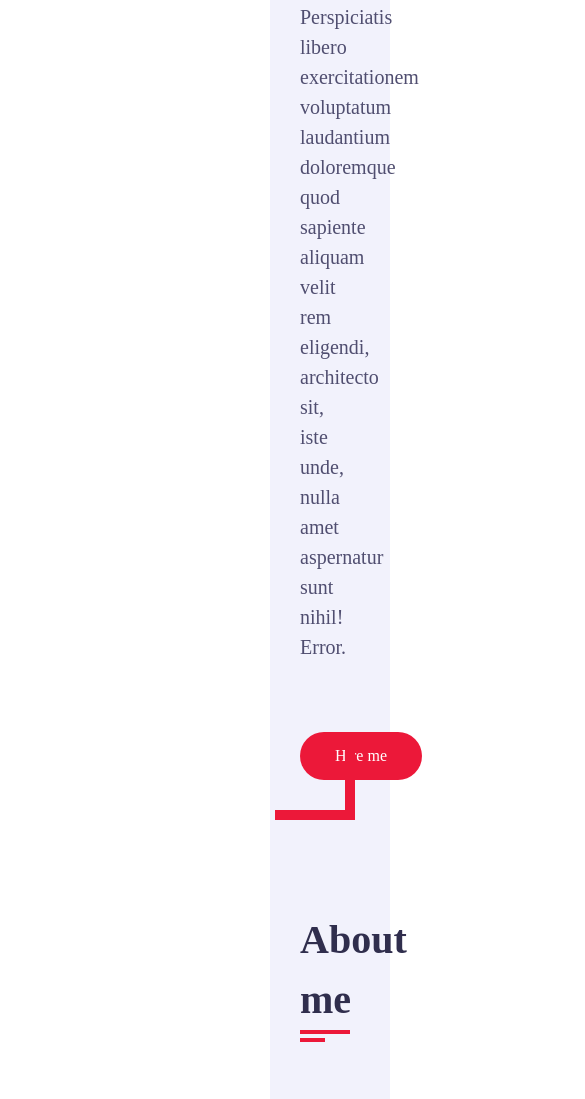
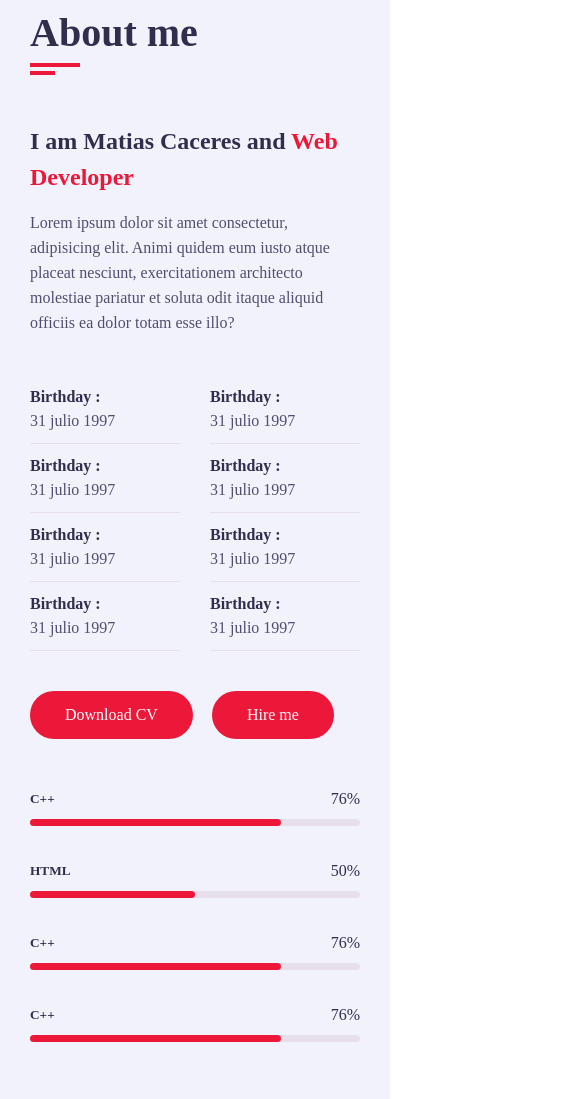
Before and after one commit to MatiasAgustinCaceres/MatiasAgustinCaceres.github.io, a plain HTML site: page index.html in a window 390 px wide. Shown: the part 901-2000 px from the top of the page, 585 px wide, since content can reach past the window. Drawn offline with Linux system fonts and the light colour scheme; a web font is replaced by a local one.

Commit message:
Responsive finished

```diff
--- a/Css/style_sheet.css
+++ b/Css/style_sheet.css
@@ -581,6 +581,7 @@ h3.my-profession {
     flex: 0 0 25%;
     max-width: 25%;
     text-align: center;
+    padding-bottom: 30px;
 }
 
 .contact .contact-info-item .icon {
@@ -606,3 +607,40 @@ h3.my-profession {
     color: var(--text-black-700);
     font-weight: 400;
 }
+
+/* ---------------------------------- responsive ----------------------------------*/
+
+@media (max-width:1199px) {
+    .aside {
+        left: -270px;
+    }
+    .main-content {
+        padding-left: 0;
+    }
+    .about .about-content .personal-info .info-item p span {
+        display: block;
+        margin-left: 0;
+    }
+}
+
+@media (max-width:991px) {
+    .contact .contact-info-item, .portfolio .portfolio-item {
+        flex: 0 0 50%;
+        max-width: 50%;
+    }
+    .home .home-info {
+        flex: 0 0 100%;
+        max-width: 100%;
+    }
+    .home .home-img {
+        display: none;
+    }
+}
+
+@media (max-width:767px) {
+    .contact .contact-info-item, .portfolio .portfolio-item , .about .about-content .experience,
+    .about .about-content .education, .about .about-content .skills, .about .about-content .personal-info {
+        flex: 0 0 100%;
+        max-width: 100%;
+    }
+}
```
